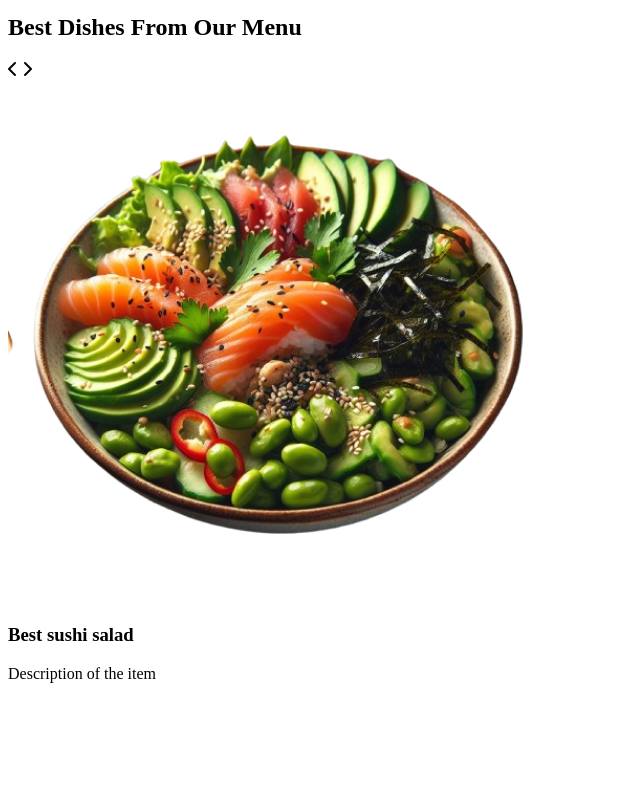
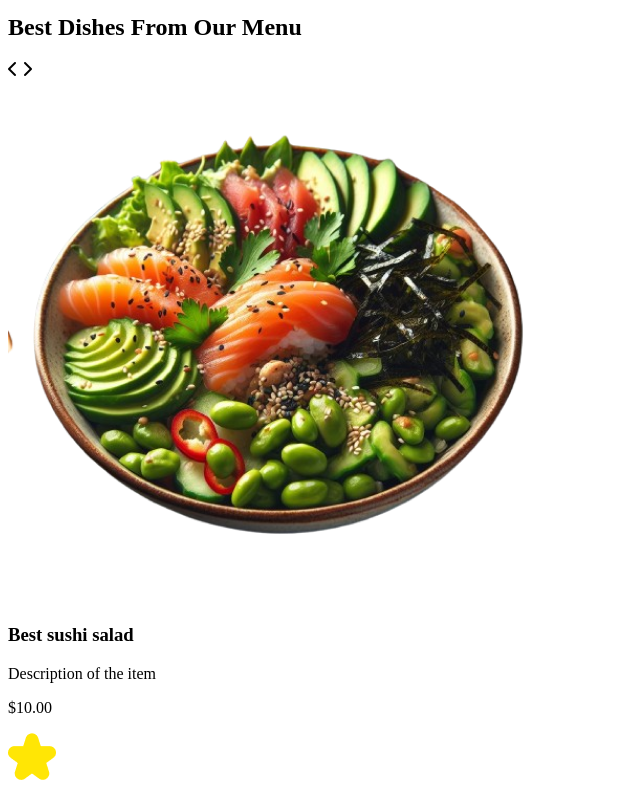
Before and after one commit to Orekihotarou-k/sushi-restaurant, a plain HTML site: page index.html in a window 1280 px wide. Shown: the part 2917-3717 px from the top of the page, without its empty margins (0-640 px from the left). Before the commit the page ends 3616 px from the top, so only its background shows below. Drawn offline with Linux system fonts and the light colour scheme.

Commit message:
img upload

```diff
--- a/index.html
+++ b/index.html
@@ -111,9 +111,17 @@
 
             <div class="best-dishes">
                 <div class="item">
-                    <img src="images/Sushi Salad 1.png" alt="sushi salad bowl">
+                    <div class="item-img">
+                        <img src="images/Sushi Salad 1.png" alt="sushi salad bowl">
+
+                    </div>
                     <h3 class="item title">Best sushi salad</h3>
                     <p class="item-desc">Description of the item</p>
+
+                    <div class="pricing">
+                        <p><span>&#36;</span>10.00</p>
+                        <p class="rating"><img src="images/Vector star.png" alt=""></p>
+                    </div>
                 </div>
             </div>
 
```
Also changed, not shown: images/Vector star.png (added).
